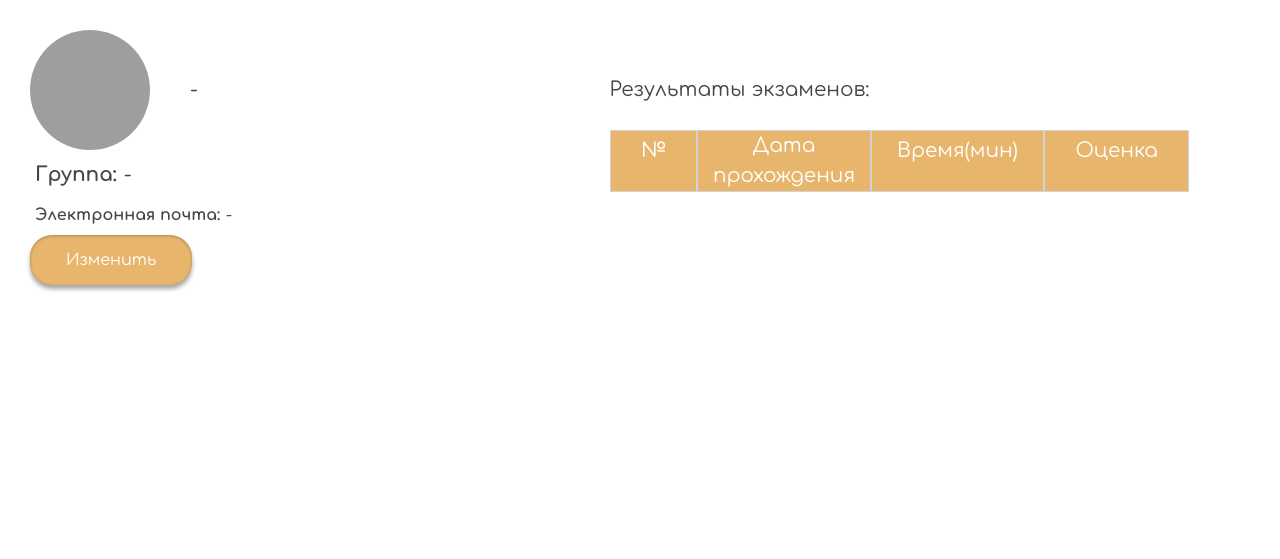
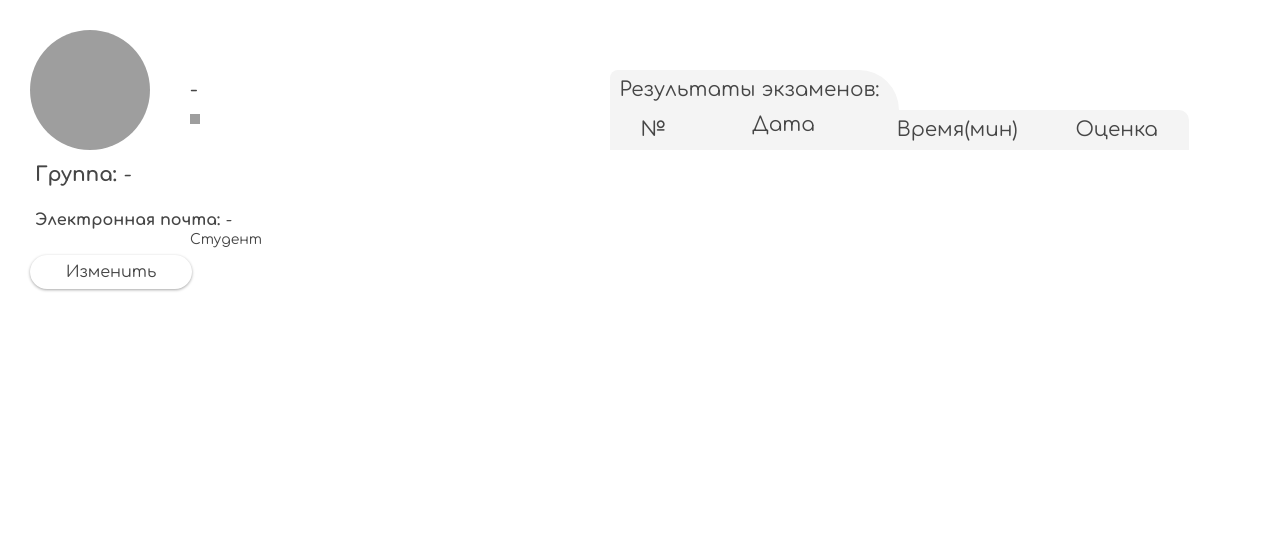
Before and after one commit to Serj2305/-_-_-_-_-_-_-, a Django app: page /account-page/ in a window 1280 px wide. Shown: the part 47-606 px from the top of the page. Run offline with Django 4.2, Linux system fonts and the light colour scheme; the visitor is signed in with stand-in values (Sample User, id 1); data that the repository does not hold is empty; some web fonts are replaced; grey boxes are pictures that could not be loaded.

Commit message:
Доработка дизайна в личном кабинете, добавление оценки сайта в оc и скрипт темной темы

```diff
--- a/static/css/personal-account-page-style.css
+++ b/static/css/personal-account-page-style.css
@@ -62,16 +62,33 @@
     }
     .personal-information{
         width: 50%;
+        display: flex;
+        flex-direction: column;
     }
     .photo-and-name{
         display: flex;
         gap:40px;
         line-height: 120px;
     }
+    .name-and-role{
+        position: relative;
+        display: flex;
+    }
     .name-account{
         line-height: 30px;
         display: flex;
         align-items: center;
+    }
+    .role-container{
+        position: absolute;
+        font-weight: 300;
+        font-size: 14px;
+        top: 30px;
+    }
+
+    .role-icon{
+        width: 10px;
+        height: 10px;
     }
     .img-container{
         display: flex;
@@ -92,11 +109,18 @@
     }
     .result-exam-information{
         width: 50%;
-        padding: 0 5% 10% 0;
+        padding: 0 5% 5% 0;
     }
     .name-table{
-        line-height: 80px;
+        margin-top: 40px;
+        line-height: 40px;
         margin-bottom: 0;
+        display: inline-block;
+        background-color: #f4f4f4;
+        padding-left: 10px;
+        padding-right: 20px;
+        border-top-right-radius: 50px;
+        border-top-left-radius: 10px;
     }
     .result-list-container{
         width: 100%;
@@ -112,7 +136,6 @@
     .result-list-item div{
         width: 25%;
         text-align: center;
-        border: 1px solid #D2D2D2;
     }
     .result-list-item .time-exam{
         width: 30%;
@@ -127,30 +150,48 @@
         width: 15%;
     }
     .item-heading{
-        background-color: #E7B56B;
-        color: #FFFFFF;
+        background-color: #f4f4f4;
+        border-top-right-radius: 10px;
     }
     .buttons-container{
+        margin-top: 15px;
         width: 70%;
         display: flex;
         justify-content: space-between;
     }
     .button-edit, .button-save, .button-back, .button-download{
-        color: #FFFFFF;
+        background: #464646;
         font-size: 16px;
         font-style: normal;
         font-weight: 400;
-        background: #E7B56B;
-        box-shadow: 0px 4px 4px rgba(0, 0, 0, 0.35), inset 0px 1px 3px rgba(0, 0, 0, 0.25);
+        background: #FFFFFF;
+        box-shadow: 0px 4px 4px 0px rgba(0, 0, 0, 0.35) inset;
+        box-shadow: 0px 1px 3px 0px rgba(0, 0, 0, 0.35) ;
         border-radius: 22px;
         padding:5px 0 5px;
+        line-height: 24px;
         text-align: center;
         width: 40%;
         margin-bottom: 30px;
     }
+    .button-download{
+        margin-top: auto;
+        width: 60%;
+    }
+
     .button-download a{
         color: inherit;
         text-decoration: none;
+        display: block;
+    }
+
+    .icon-download{
+        line-height: 30px;
+        margin-left: 10px;
+        display: inline-block;
+        vertical-align: middle;
+        width: 20px;
+        height: 20px;
     }
     .hidden-button{
         display: none;
@@ -234,7 +275,7 @@
         margin-bottom: 10px;
     }
 
-    .name, .email, .feedback{
+    .name, .email, .feedback, .rating{
         font-size: 16px;
         color: #464646;
         margin: 0;
--- a/static/js/personal-account-page.js
+++ b/static/js/personal-account-page.js
@@ -10,6 +10,8 @@ const submitButton = document.querySelector('.form-button-submit');
 const formBackButton = document.querySelector('.form-button-back');
 const formButton = document.querySelector('.button-form');
 const popup = document.querySelector('#popup');
+const circles = document.querySelectorAll('.circle');
+const inputRating = document.querySelector('.rating-input')
 
 
 editButton.addEventListener('click', edit_data);
@@ -119,7 +121,8 @@ function fillAccount(account) {
     document.querySelector('.avatar').src = account.avatar;
     document.querySelector('.your-email').textContent = account.email;
     if (account.is_superuser !== 'True') {
-        buttonDownload.remove()
+        buttonDownload.remove();
+        document.querySelector('.role').textContent = 'Студент';
     }
 }
 
@@ -147,6 +150,12 @@ function fillResults(results) {
         currentResult.querySelector('.start-time').textContent = result[1].startTime;
         currentResult.querySelector('.time-exam').textContent = result[1].time;
         currentResult.querySelector('.assessment').textContent = result[1].res;
+        if (index % 2 !== 0) {
+            currentResult.querySelector('.result-list-item').style = 'background-color: #f5f5f5';
+        }
+        if(index === 9) {
+            currentResult.querySelector('.result-list-item').style = 'border-radius: 0 0 10px 10px; background-color: #f5f5f5; '
+        }
         resultsContainer.appendChild(currentResult);
     })
 }
@@ -170,6 +179,21 @@ formButton.onclick = () => {
     popup.style = 'display:block;';
     form.querySelector('#email').value = document.querySelector('.your-email').textContent;
     form.querySelector('#name').value = document.querySelector('.name-account').textContent;
+}
+
+circles.forEach((circle) => circle.addEventListener('click', () => changeRating(+circle.dataset.value)))
+
+function changeRating(numb) {
+    let color;
+    if (numb < 3) color = 'red';
+    else if (numb < 7 ) color = 'orange';
+    else color = 'green';
+    circles.forEach(circle => circle.className = 'circle')
+
+    for (let i = 0; i < numb; i++) {
+        circles[i].className = 'circle ' + color;
+    }
+    inputRating.value = numb;
 }
 
 formBackButton.onclick = () => {
--- a/templates/personal-account-page.html
+++ b/templates/personal-account-page.html
@@ -1,6 +1,7 @@
 {% load static %}
 <!DOCTYPE html>
 <html lang="en">
+
 <head>
   <meta charset="UTF-8">
   <meta name="viewport"
@@ -9,9 +10,11 @@
   <link rel="stylesheet" href="{% static 'css/personal-account-page-style.css' %}">
   <link rel="preconnect" href="https://fonts.googleapis.com">
   <link rel="preconnect" href="https://fonts.gstatic.com" crossorigin>
-<link href="https://fonts.googleapis.com/css2?family=Aboreto&family=Comfortaa:wght@400;700&display=swap" rel="stylesheet">
+  <link href="https://fonts.googleapis.com/css2?family=Aboreto&family=Comfortaa:wght@400;700&display=swap"
+    rel="stylesheet">
   <title>Личный кабинет</title>
 </head>
+
 <body>
   <div class="content">
     <header>
@@ -21,7 +24,7 @@
             <div class="main-nav-list-item"><a href="{% url 'index' %}">Главная</a></div>
             <div class="nav-cont">
               <div class="main-nav-list-item"><a href="{% url 'project' %}">О нас</a></div>
-                            <div class ="main-nav-list-item"><a href="{% url 'login' %}">Выход</a></div>
+              <div class="main-nav-list-item"><a href="{% url 'login' %}">Выход</a></div>
             </div>
           </div>
         </nav>
@@ -33,20 +36,28 @@
           <div class="photo-and-name">
             <label class="label-avatar" for="fileAvatar">
               <div class="img-container">
-                                <img class = 'avatar' src="{% static 'img/personal-img.png' %}" alt="ваш аватар">
+                <img class='avatar' src="{% static 'img/personal-img.png' %}" alt="ваш аватар">
               </div>
             </label>
+            <div class="name-and-role">
               <span class="name-account">Фамилия Имя Отчество</span>
+              <div class="role-container">
+                <img src="{% static 'img/role-icon.png' %}" class="role-icon" alt="иконка роли">
+                <span class="role">Преподаватель</span>
+              </div>
+            </div>
           </div>
           <input class="input-avatar" type="file" id="" />
-                    <p class="study-group"><b>Группа: </b><i class = 'group'>Ваша группа</i></p>
+          <p class="study-group"><b>Группа: </b><i class='group'>Ваша группа</i></p>
           <p class="email"><b>Электронная почта:</b> <i class="your-email">Ваша почта</i></p>
           <div class="buttons-container">
             <div class="button-edit ">Изменить</div>
             <div class="button-save hidden-button">Сохранить</div>
             <div class="button-back hidden-button">Отмена</div>
           </div>
-                    <div class="button-download"><a href="/static/exam_results/Ведомость.xlsx" download="ведомость">Cкачать ведомость</a></div>
+          <div class="button-download"><a href="/static/exam_results/Ведомость.xlsx" download="ведомость">Cкачать
+              ведомость группы <img src="{% static 'img/icon-download.png' %}" class="icon-download"
+                alt="иконка загрузки"></a></div>
         </div>
         <div class="result-exam-information">
           <p class="name-table">Результаты экзаменов:</p>
@@ -54,7 +65,7 @@
             <ul class="result-list">
               <li class="result-list-item item-heading">
                 <div class="number-exam">№</div>
-                                <div class="start-time">Дата прохождения</div>
+                <div class="start-time">Дата</div>
                 <div class="time-exam">Время(мин)</div>
                 <div class="assessment">Оценка</div>
               </li>
@@ -82,13 +93,30 @@
       <form id="form-feedback">
         <h2>Напишите свой отзыв</h2>
         <p class="name">Ваше имя:</p>
-                <input class="form-input" type="text" name="name" id="name" value="" placeholder="Введите имя" required autofocus>
+        <input class="form-input" type="text" name="name" id="name" value="" placeholder="Введите имя" required
+          autofocus>
 
         <p class="email">Почта:</p>
         <input class="form-input" type="email" name="email" id="email" value="" placeholder="Введите почту" required>
 
+        <p class="rating">Пожалуйста, оцените сайт</p>
+        <input type="number" class="rating-input hidden" name="rating" id="rating" value="" required>
+        <div class="circles">
+          <div class="circle" data-value="1"></div>
+          <div class="circle" data-value="2"></div>
+          <div class="circle" data-value="3"></div>
+          <div class="circle" data-value="4"></div>
+          <div class="circle" data-value="5"></div>
+          <div class="circle" data-value="6"></div>
+          <div class="circle" data-value="7"></div>
+          <div class="circle" data-value="8"></div>
+          <div class="circle" data-value="9"></div>
+          <div class="circle" data-value="10"></div>
+        </div>
+
         <p class="feedback">Ваш отзыв:</p>
-                <textarea class="form-feedback-text" aria-valuetext="" name="feedback" id="feedback" cols="30" rows="6" placeholder="Напишите ваш отзыв" required></textarea>
+        <textarea class="form-feedback-text" aria-valuetext="" name="feedback" id="feedback" cols="30" rows="6"
+          placeholder="Напишите ваш отзыв" required></textarea>
         <div class="form-button-container">
           <button type="submit" class="form-button-submit">Отправить</button>
           <button type="button" class="form-button-back">Отмена</button>
@@ -98,4 +126,5 @@
   </div>
   <script src="{% static 'js/personal-account-page.js' %}"></script>
 </body>
+
 </html>
```
Also changed, not shown: other parts of static/css/personal-account-page-style.css (+55 -17 lines), static/css/index-style.css (+259 -72 lines), static/js/theme.js (added, +25 -0 lines), templates/index.html (+29 -7 lines), static/css/test-page-style.css (line endings or trailing spaces), static/img/account-logo.svg. Lines whose indentation alone changed are shown as unchanged.
